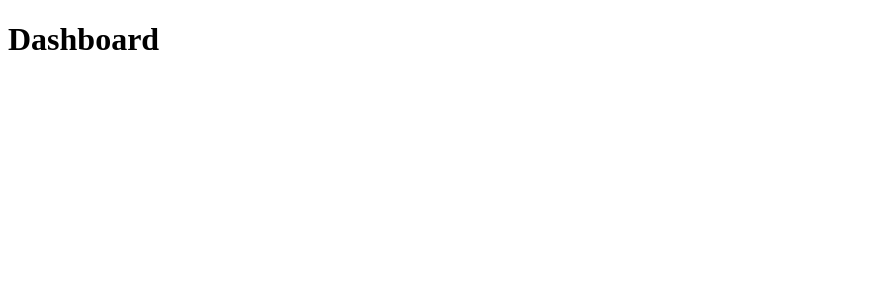
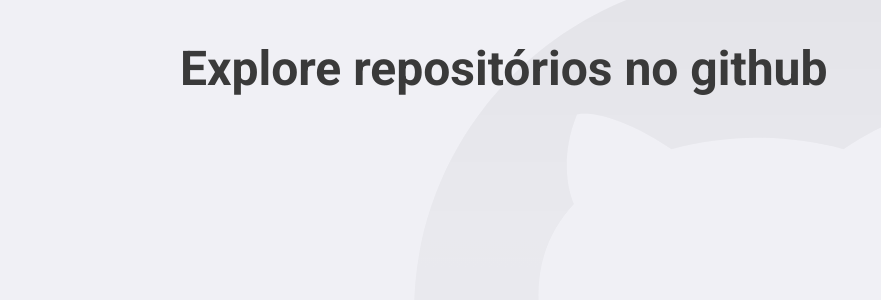
Before and after one commit to guintoki/github-explorer, a React (Create React App) app: page / in a window 1280 px wide. Shown: the top 300 px of the page, without its empty margins (0-881 px from the left). Built offline with nearby package versions, Linux system fonts and the light colour scheme.

Commit message:
init styledcomponents in project

```diff
--- a/package.json
+++ b/package.json
@@ -11,10 +11,12 @@
     "@types/react": "^16.9.0",
     "@types/react-dom": "^16.9.0",
     "@types/react-router-dom": "^5.1.5",
+    "@types/styled-components": "^5.1.3",
     "react": "^16.13.1",
     "react-dom": "^16.13.1",
     "react-router-dom": "^5.2.0",
     "react-scripts": "3.4.3",
+    "styled-components": "^5.2.0",
     "typescript": "~3.7.2"
   },
   "scripts": {
--- a/public/index.html
+++ b/public/index.html
@@ -5,6 +5,11 @@
     <meta name="viewport" content="width=device-width, initial-scale=1" />
     <meta name="theme-color" content="#3a3a3a" />
     <title>GitHub Explorer</title>
+
+    <link
+      href="https://fonts.googleapis.com/css2?family=Roboto:wght@400;700&display=swap"
+      rel="stylesheet"
+    />
   </head>
   <body>
     <noscript>You need to enable JavaScript to run this app.</noscript>
--- a/src/App.tsx
+++ b/src/App.tsx
@@ -1,12 +1,16 @@
 import React from 'react';
 import { BrowserRouter } from 'react-router-dom';
 
+import GlobalStyle from './styles/global';
 import Routes from './routes';
 
 const App: React.FC = () => (
-  <BrowserRouter>
-    <Routes />
-  </BrowserRouter>
+  <>
+    <BrowserRouter>
+      <Routes />
+    </BrowserRouter>
+    <GlobalStyle />
+  </>
 );
 
 export default App;
--- a/src/pages/Dashboard/index.tsx
+++ b/src/pages/Dashboard/index.tsx
@@ -1,7 +1,9 @@
 import React from 'react';
 
+import { Title } from './styles';
+
 const Dashboard: React.FC = () => {
-  return <h1>Dashboard</h1>;
+  return <Title>Explore repositórios no github</Title>;
 };
 
 export default Dashboard;
--- /dev/null
+++ b/src/pages/Dashboard/styles.ts
@@ -0,0 +1,6 @@
+import styled from 'styled-components';
+
+export const Title = styled.h1`
+  font-size: 48px;
+  color: #3a3a3a;
+`;
--- /dev/null
+++ b/src/styles/global.ts
@@ -0,0 +1,29 @@
+import { createGlobalStyle } from 'styled-components';
+
+import githubBackground from '../assets/github-background.svg';
+
+export default createGlobalStyle`
+  * {
+    margin: 0;
+    padding: 0;
+    outline: 0;
+    box-sizing: border-box;
+  }
+  body {
+      background: #f0f0f5 url(${githubBackground}) no-repeat 70% top;
+      -webkit-font-smoothing: antialiased;
+  }
+  body, input, button {
+    font: 16px Roboto, sans-serif;
+  }
+
+  #root {
+    max-width: 960px;
+    margin: 0 auto;
+    padding: 40px 20px;
+  }
+
+  button {
+    cursor: pointer;
+  }
+`;
```
Also changed, not shown: src/assets/github-background.svg (added), 1 other file (tests, documents, lock files or other folders).
